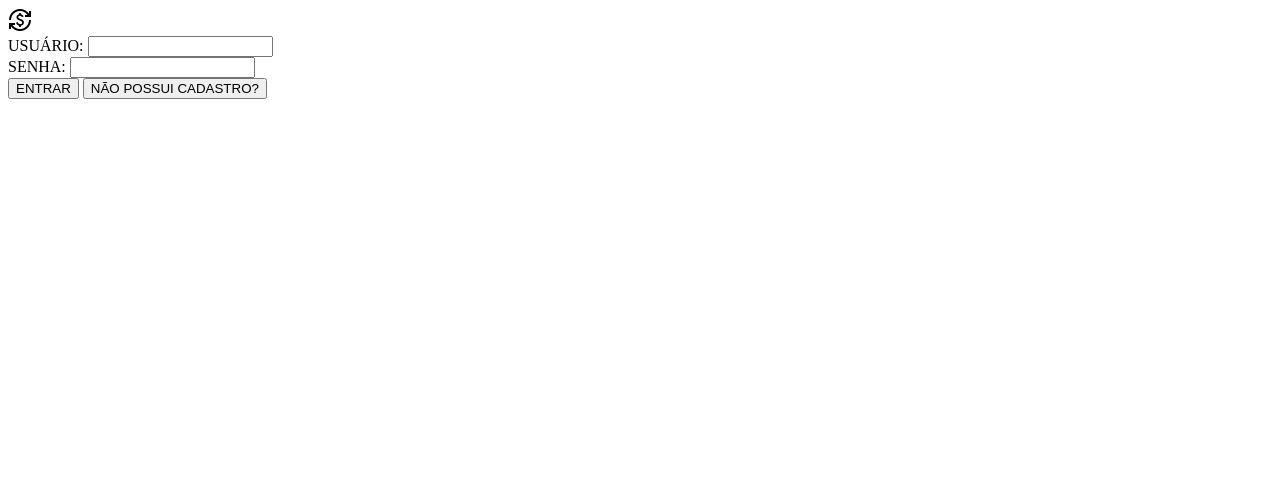
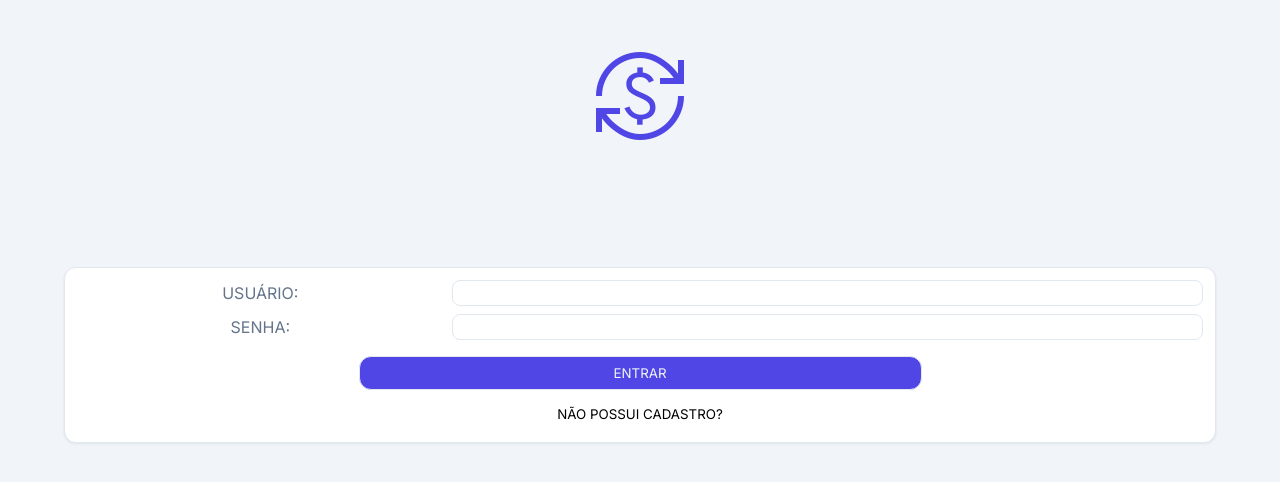
Before and after one commit to Thales-Chaves98/ControleFinanceiro, a plain HTML site: page index.html in a window 1280 px wide. Drawn offline with nearby package versions, Linux system fonts and the light colour scheme; the site is published under a folder, as on GitHub Pages, so addresses that start at the root find nothing.

Commit message:
minor fix

```diff
--- a/assets/css/main.css
+++ b/assets/css/main.css
@@ -82,7 +82,7 @@ main{
 
 #login-btn{
     background: var(--primary-color);
-    color: var(--borders);
+    color: var(--color-bg);
 
     border: 1px solid var(--borders);
     border-radius: var(--space-sm);
--- a/index.html
+++ b/index.html
@@ -4,7 +4,7 @@
     <meta charset="UTF-8">
     <meta name="viewport" content="width=device-width, initial-scale=1.0">
     <title>Controle Financeiro - Login</title>
-    <link rel="stylesheet" href="/assets/css/main.css">
+    <link rel="stylesheet" href="assets/css/main.css">
 
     <link rel="stylesheet" href="https://fonts.googleapis.com/css2?family=Material+Symbols+Outlined:opsz,wght,FILL,GRAD@20..48,100..700,0..1,-50..200" />
 </head>
@@ -22,10 +22,10 @@
                 </div>
                 <div class="input-field">
                     <label for="input-password">SENHA:</label>
-                    <input type="text" id="input-password">
+                    <input type="password" id="input-password">
                 </div>
                 <button type="submit" id="login-btn">ENTRAR</button>
-                <button id="new-user-btn">NÃO POSSUI CADASTRO?</button>
+                <button type="button" id="new-user-btn">NÃO POSSUI CADASTRO?</button>
             </form>
         </section>
 
```
